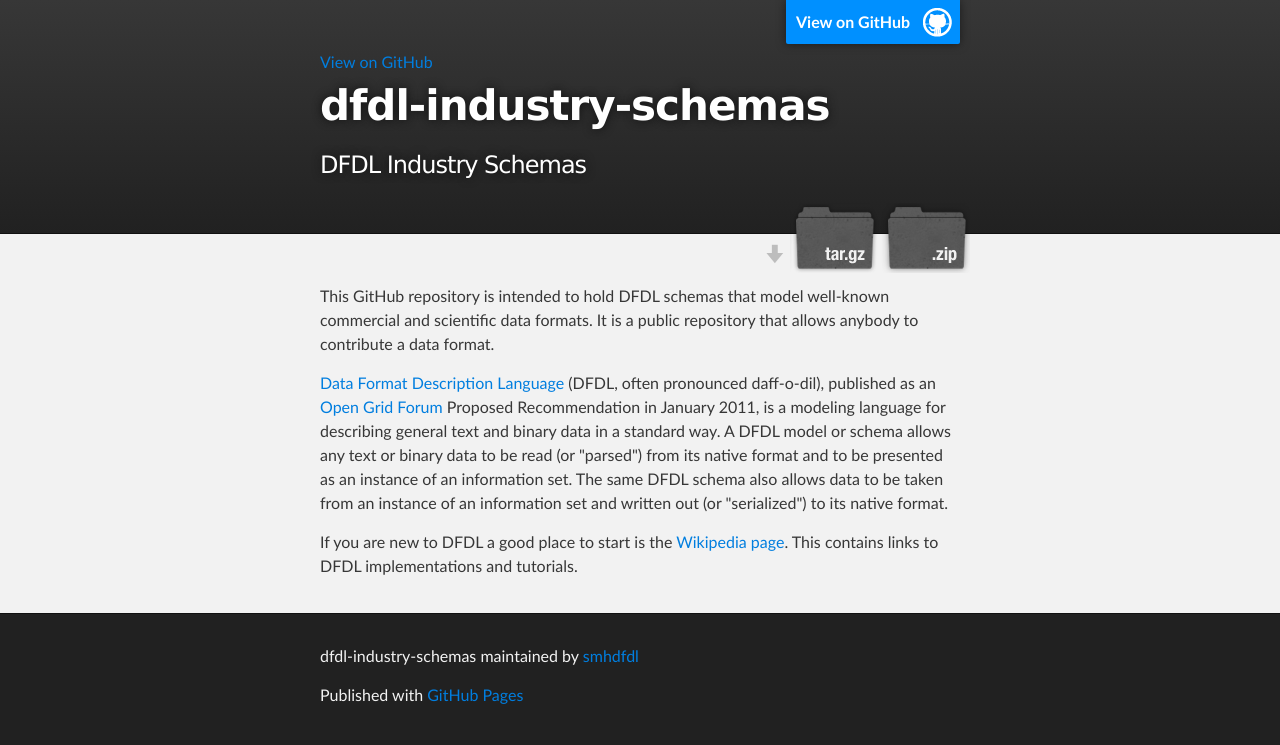
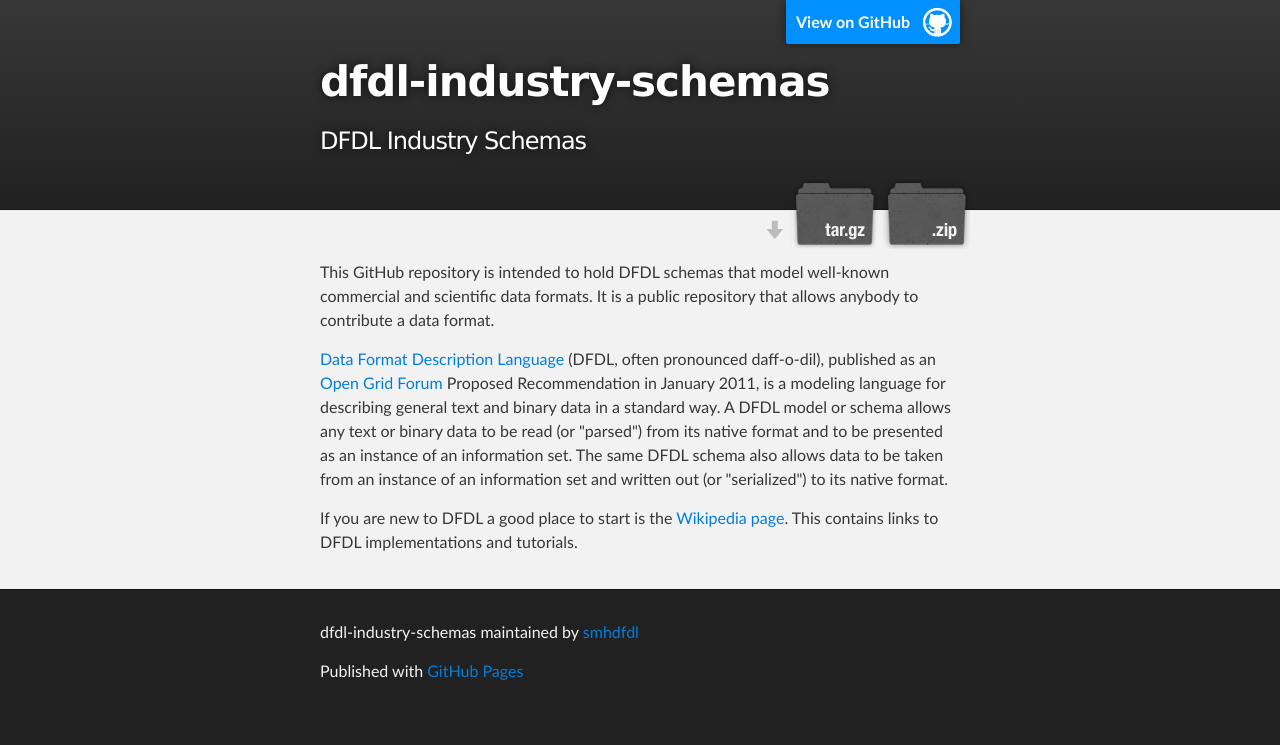
Before and after one commit to smhdfdl/Test, a plain HTML site: page index.html in a window 1280 px wide. Drawn offline with Linux system fonts and the light colour scheme.

Commit message:
Update index.html

```diff
--- a/index.html
+++ b/index.html
@@ -17,7 +17,6 @@
     <div id="header_wrap" class="outer">
         <header class="inner">
           <a id="forkme_banner" href="https://github.com/smhdfdl/dfdl-industry-schemas">View on GitHub</a>
-          <a id="forkme_banner2" href="https://github.com/smhdfdl/dfdl-industry-schemas">View on GitHub</a>
 
           <h1 id="project_title">dfdl-industry-schemas</h1>
           <h2 id="project_tagline">DFDL Industry Schemas</h2>
```
